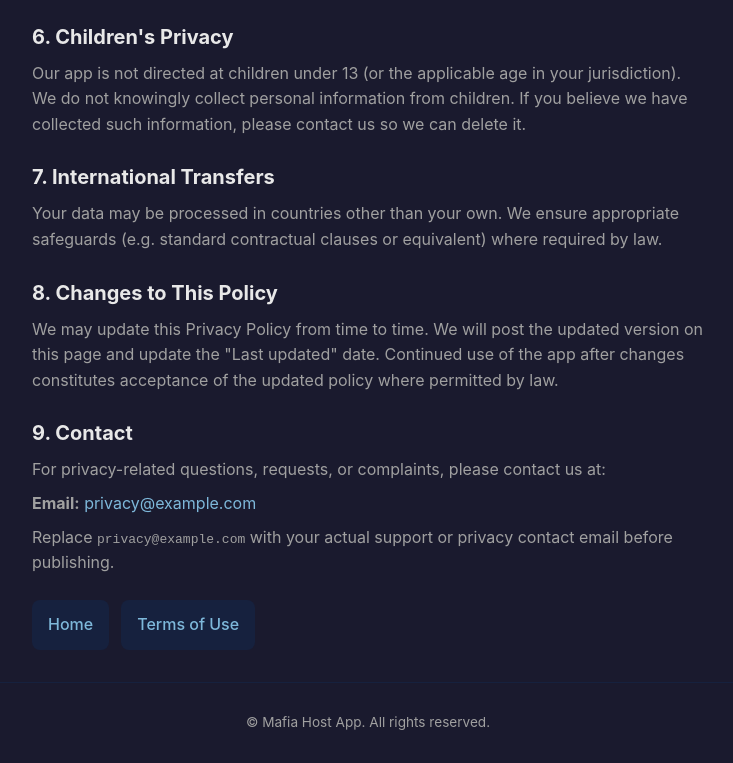
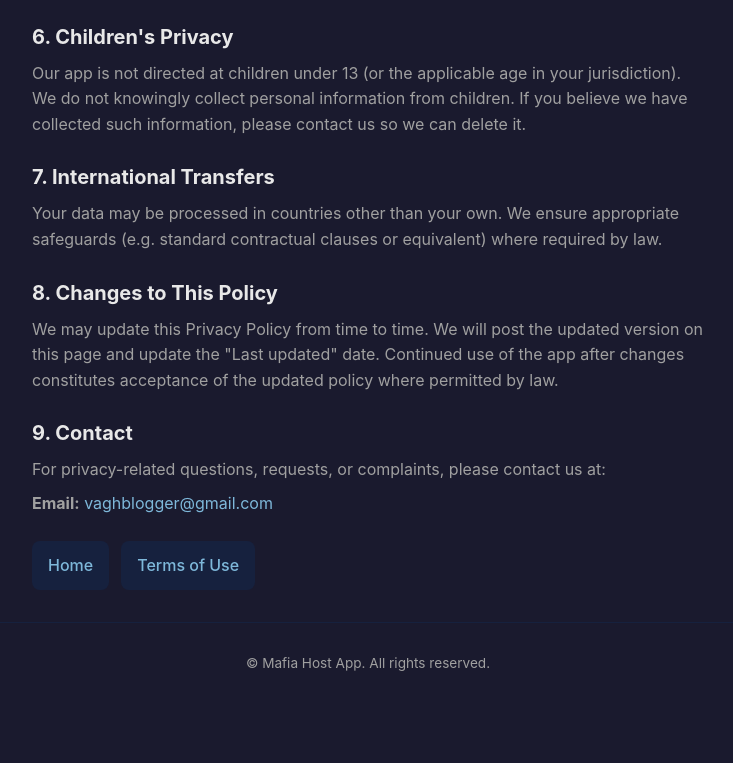
Before and after one commit to vaghblogger/Mafia-site, a plain HTML site: page privacy.html in a window 1280 px wide. Shown: the part 1706-2469 px from the top of the page, without its empty margins (272-1005 px from the left). After the commit the page ends 2410 px from the top, so only its background shows below. Drawn offline with Linux system fonts and the light colour scheme.

Commit message:
Set contact email to vaghblogger@gmail.com
Co-authored-by: Cursor <cursoragent@cursor.com>

```diff
--- a/privacy.html
+++ b/privacy.html
@@ -67,8 +67,7 @@
 
     <h2>9. Contact</h2>
     <p>For privacy-related questions, requests, or complaints, please contact us at:</p>
-    <p><strong>Email:</strong> <a href="mailto:privacy@example.com">privacy@example.com</a></p>
-    <p>Replace <code>privacy@example.com</code> with your actual support or privacy contact email before publishing.</p>
+    <p><strong>Email:</strong> <a href="mailto:vaghblogger@gmail.com">vaghblogger@gmail.com</a></p>
 
     <nav class="links">
       <a href="index.html">Home</a>
```
Also changed, not shown: terms.html (+1 -2 lines), 1 other file.
